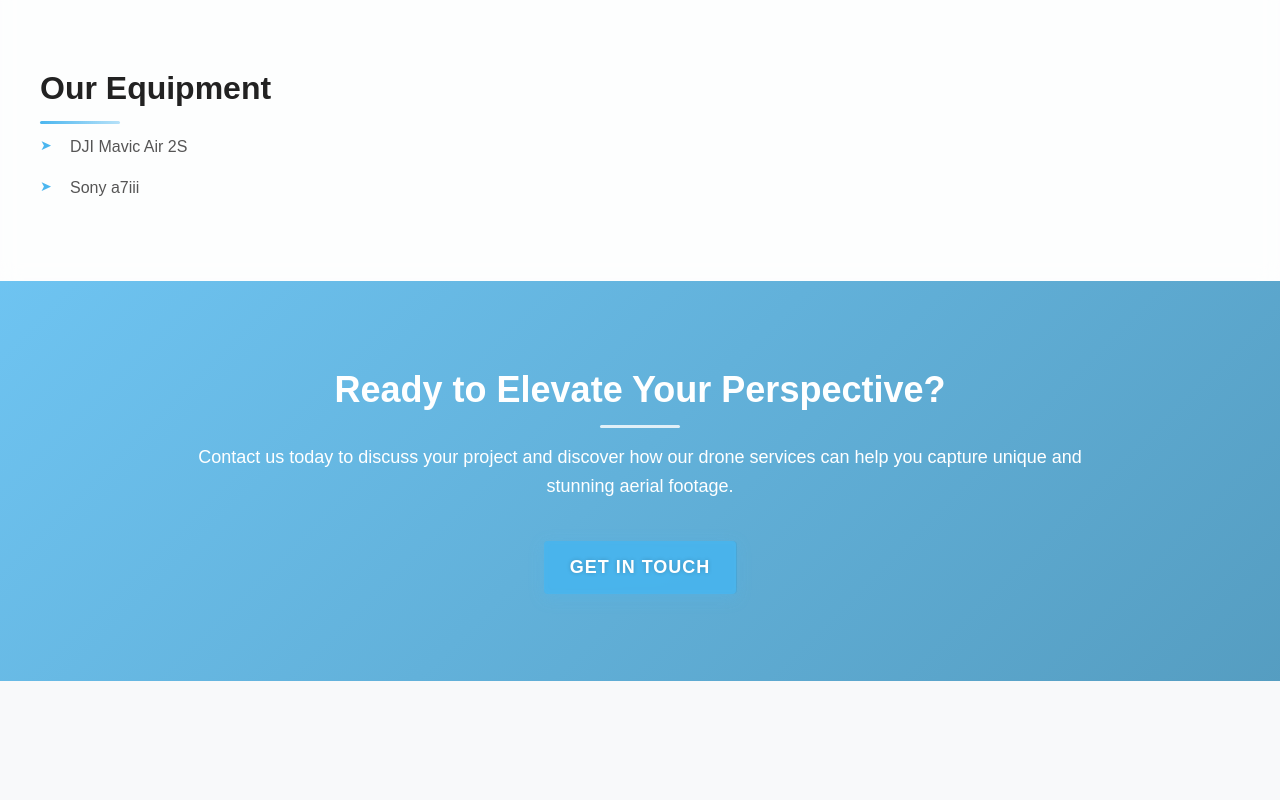
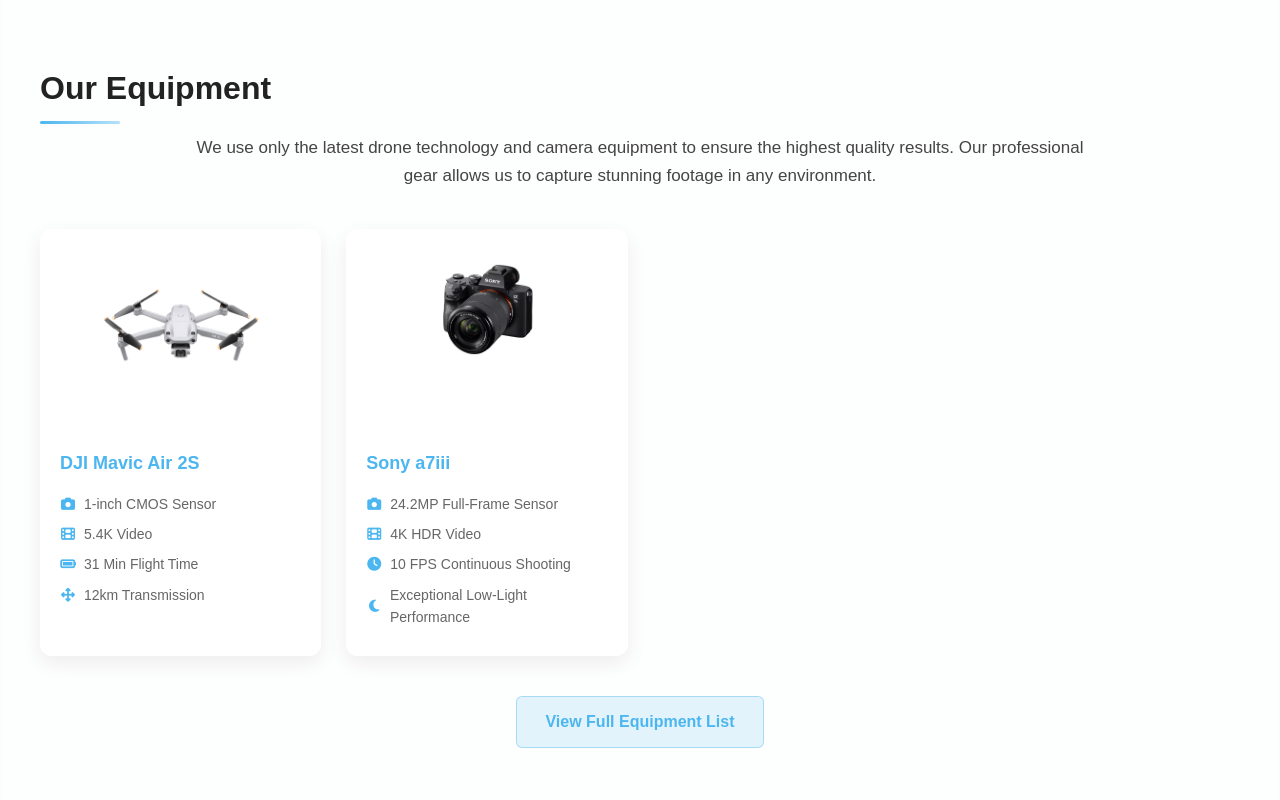
Before and after one commit to Mattyboy25/chris-website, a React (Vite) app: page / in a window 1280 px wide. Shown: the part 1800-2600 px from the top of the page. Built offline with nearby package versions, Linux system fonts and the light colour scheme.

Commit message:
Implement code changes to enhance functionality and improve performance

```diff
--- a/src/pages/Home.jsx
+++ b/src/pages/Home.jsx
@@ -133,6 +133,22 @@ function Home() {
       }
       setIsMusicPlaying(!isMusicPlaying);
     }
+  };  // Function to handle card hover effect
+  const handleCardMouseMove = (e) => {
+    const card = e.currentTarget.querySelector('.equipment-card');
+
+    // Simple hover effect without tracking
+    card.style.transition = 'transform 0.3s cubic-bezier(0.165, 0.84, 0.44, 1), box-shadow 0.3s cubic-bezier(0.165, 0.84, 0.44, 1)';
+    card.style.transform = 'perspective(1500px) translateY(-8px) scale3d(1.02, 1.02, 1.02)';
+    card.style.boxShadow = '0 15px 30px rgba(0, 0, 0, 0.15)';
+  };
+
+  // Reset card when mouse leaves
+  const handleCardMouseLeave = (e) => {
+    const card = e.currentTarget.querySelector('.equipment-card');
+    card.style.transition = 'transform 0.4s ease-out, box-shadow 0.4s ease-out';
+    card.style.transform = 'perspective(1000px) translateY(0) scale3d(1, 1, 1)';
+    card.style.boxShadow = '0 7px 20px rgba(0, 0, 0, 0.1)';
   };
 
   // Animation variants for text and button
@@ -353,11 +369,94 @@ function Home() {
               viewport={{ once: true, amount: 0.2 }}
               variants={fadeInUpVariants}
             >
-              <h2 className="section-title">Our Equipment</h2>
-              <ul className="equipment-list">
-                <motion.li>DJI Mavic Air 2S</motion.li>
-                <motion.li>Sony a7iii</motion.li>
-              </ul>
+              <h2 className="section-title">Our Equipment</h2>              <p className="section-description">
+                We use only the latest drone technology and camera equipment to ensure the highest quality results.
+                Our professional gear allows us to capture stunning footage in any environment.
+              </p>              <div className="equipment-showcase">
+                {/* First Equipment Card - DJI Mavic Air 2S */}
+                <div
+                  className="equipment-card-wrapper"
+                  onMouseMove={handleCardMouseMove}
+                  onMouseLeave={handleCardMouseLeave}
+                >
+                  <motion.div
+                    className="equipment-card"
+                    initial={{ opacity: 0, y: 30 }}
+                    whileInView={{ opacity: 1, y: 0 }}
+                    viewport={{ once: true }}
+                    transition={{
+                      type: "spring",
+                      stiffness: 300,
+                      delay: 0.1,
+                      duration: 0.5
+                    }}
+                  >
+                    <div className="equipment-image-container">
+                      <img src="/images/equipment/Air-2S.png" alt="DJI Mavic Air 2S" className="equipment-image" />
+                      <div className="equipment-overlay">
+                        <span className="equipment-badge">Primary Drone</span>
+                      </div>
+                    </div>
+                    <div className="equipment-details">
+                      <h3>DJI Mavic Air 2S</h3>
+                      <ul>
+                        <li><i className="fas fa-camera"></i> 1-inch CMOS Sensor</li>
+                        <li><i className="fas fa-film"></i> 5.4K Video</li>
+                        <li><i className="fas fa-battery-full"></i> 31 Min Flight Time</li>
+                        <li><i className="fas fa-arrows-alt"></i> 12km Transmission</li>
+                      </ul>
+                    </div>
+                  </motion.div>
+                </div>
+
+                {/* Second Equipment Card - Sony a7iii */}
+                <div
+                  className="equipment-card-wrapper"
+                  onMouseMove={handleCardMouseMove}
+                  onMouseLeave={handleCardMouseLeave}
+                >
+                  <motion.div
+                    className="equipment-card"
+                    initial={{ opacity: 0, y: 30 }}
+                    whileInView={{ opacity: 1, y: 0 }}
+                    viewport={{ once: true }}
+                    transition={{
+                      type: "spring",
+                      stiffness: 300,
+                      delay: 0.2,
+                      duration: 0.5
+                    }}
+                  >
+                    <div className="equipment-image-container">
+                      <img src="/images/equipment/a7III.png" alt="Sony a7iii" className="equipment-image" />
+                      <div className="equipment-overlay">
+                        <span className="equipment-badge">Ground Photography</span>
+                      </div>
+                    </div>
+                    <div className="equipment-details">
+                      <h3>Sony a7iii</h3>
+                      <ul>
+                        <li><i className="fas fa-camera"></i> 24.2MP Full-Frame Sensor</li>
+                        <li><i className="fas fa-film"></i> 4K HDR Video</li>
+                        <li><i className="fas fa-clock"></i> 10 FPS Continuous Shooting</li>
+                        <li><i className="fas fa-moon"></i> Exceptional Low-Light Performance</li>
+                      </ul>
+                    </div>
+                  </motion.div>
+                </div>
+              </div>
+
+              <motion.div
+                className="equipment-cta"
+                initial={{ opacity: 0, y: 20 }}
+                whileInView={{ opacity: 1, y: 0 }}
+                viewport={{ once: true }}
+                transition={{ delay: 0.5 }}
+              >
+                <Link to="/about" className="btn-secondary equipment-btn">
+                  View Full Equipment List
+                </Link>
+              </motion.div>
             </motion.div>
           </section>
 
--- a/src/styles/Home.css
+++ b/src/styles/Home.css
@@ -900,3 +900,183 @@ body.dark .glass-btn-alt:hover {
     height: 35px;
   }
 }
+
+/* Equipment Showcase Styles */
+.equipment-showcase {
+  display: grid;
+  grid-template-columns: repeat(auto-fill, minmax(280px, 1fr));
+  gap: 25px;
+  margin: 40px 0;
+  perspective: 1000px;
+}
+
+/* Custom size adjustment for Sony A7III image */
+.equipment-image-container img[alt="Sony a7iii"] {
+  object-fit: contain;
+  padding: 20px;
+  max-height: 160px;
+}
+
+.equipment-image-container img[alt="DJI Mavic Air 2S"] {
+  object-fit: contain;
+  padding: 10px;
+}
+
+/* Wrapper for card hover effect */
+.equipment-card-wrapper {
+  perspective: 1500px;
+  cursor: pointer;
+}
+
+.equipment-card {
+  position: relative;
+  background: rgba(255, 255, 255, 0.05);
+  border-radius: 12px;
+  overflow: hidden;
+  box-shadow: 0 7px 20px rgba(0, 0, 0, 0.1);
+  transform-style: preserve-3d;
+  transform: translateZ(0);
+  height: 100%;
+  transition: all 0.4s cubic-bezier(0.165, 0.84, 0.44, 1);
+}
+
+body.light .equipment-card {
+  background: rgba(255, 255, 255, 0.8);
+  box-shadow: 0 7px 20px rgba(0, 0, 0, 0.07);
+}
+
+body.dark .equipment-card {
+  background: rgba(30, 30, 35, 0.7);
+  box-shadow: 0 7px 20px rgba(0, 0, 0, 0.15);
+  border: 1px solid rgba(75, 75, 90, 0.2);
+}
+
+.equipment-image-container {
+  position: relative;
+  width: 100%;
+  height: 200px;
+  overflow: hidden;
+  border-radius: 12px 12px 0 0;
+}
+
+.equipment-image {
+  width: 100%;
+  height: 100%;
+  object-fit: cover;
+  transition: transform 0.6s cubic-bezier(0.165, 0.84, 0.44, 1);
+}
+
+.equipment-card:hover .equipment-image {
+  transform: scale(1.05);
+}
+
+/* Add a CSS fallback hover effect */
+.equipment-card-wrapper:hover .equipment-card {
+  transform: perspective(1500px) translateY(-8px) scale3d(1.02, 1.02, 1.02);
+  box-shadow: 0 15px 30px rgba(0, 0, 0, 0.15);
+}
+
+.equipment-overlay {
+  position: absolute;
+  top: 0;
+  left: 0;
+  right: 0;
+  bottom: 0;
+  background: linear-gradient(to top, rgba(0, 0, 0, 0.7), transparent);
+  display: flex;
+  align-items: flex-end;
+  padding: 15px;
+  opacity: 0;
+  transition: opacity 0.4s cubic-bezier(0.165, 0.84, 0.44, 1);
+}
+
+.equipment-card:hover .equipment-overlay {
+  opacity: 1;
+}
+
+.equipment-badge {
+  background: rgba(75, 182, 239, 0.9);
+  color: #fff;
+  padding: 5px 10px;
+  border-radius: 4px;
+  font-size: 12px;
+  font-weight: 600;
+  box-shadow: 0 2px 5px rgba(0, 0, 0, 0.2);
+  transform: translateY(5px);
+  transition: transform 0.4s cubic-bezier(0.165, 0.84, 0.44, 1);
+}
+
+.equipment-card:hover .equipment-badge {
+  transform: translateY(0);
+}
+
+.equipment-details {
+  padding: 20px;
+}
+
+.equipment-details h3 {
+  margin: 0 0 15px;
+  color: #4bb6ef;
+  font-size: 18px;
+  transition: color 0.3s ease;
+}
+
+.equipment-card:hover .equipment-details h3 {
+  color: #2c9bdb;
+}
+
+.equipment-details ul {
+  list-style: none;
+  padding: 0;
+  margin: 0;
+}
+
+.equipment-details li {
+  display: flex;
+  align-items: center;
+  margin-bottom: 8px;
+  font-size: 14px;
+  color: #666;
+}
+
+body.dark .equipment-details li {
+  color: #ccc;
+}
+
+.equipment-details li i {
+  color: #4bb6ef;
+  margin-right: 8px;
+  width: 16px;
+  text-align: center;
+}
+
+.equipment-cta {
+  text-align: center;
+  margin-top: 20px;
+}
+
+.equipment-btn {
+  display: inline-block;
+  padding: 12px 28px;
+  background: rgba(75, 182, 239, 0.15);
+  border: 1px solid rgba(75, 182, 239, 0.4);
+  color: #4bb6ef;
+  border-radius: 6px;
+  font-weight: 600;
+  text-decoration: none;
+  transition: all 0.3s ease;
+}
+
+.equipment-btn:hover {
+  background: rgba(75, 182, 239, 0.25);
+  transform: translateY(-3px);
+  box-shadow: 0 7px 15px rgba(75, 182, 239, 0.2);
+}
+
+/* Make the grid single column on small screens */
+@media screen and (max-width: 768px) {
+  .equipment-showcase {
+    grid-template-columns: 1fr;
+    gap: 20px;
+  }
+}
```
Also changed, not shown: public/images/equipment/Air-2S.png (added), public/images/equipment/a7III.png (added).
